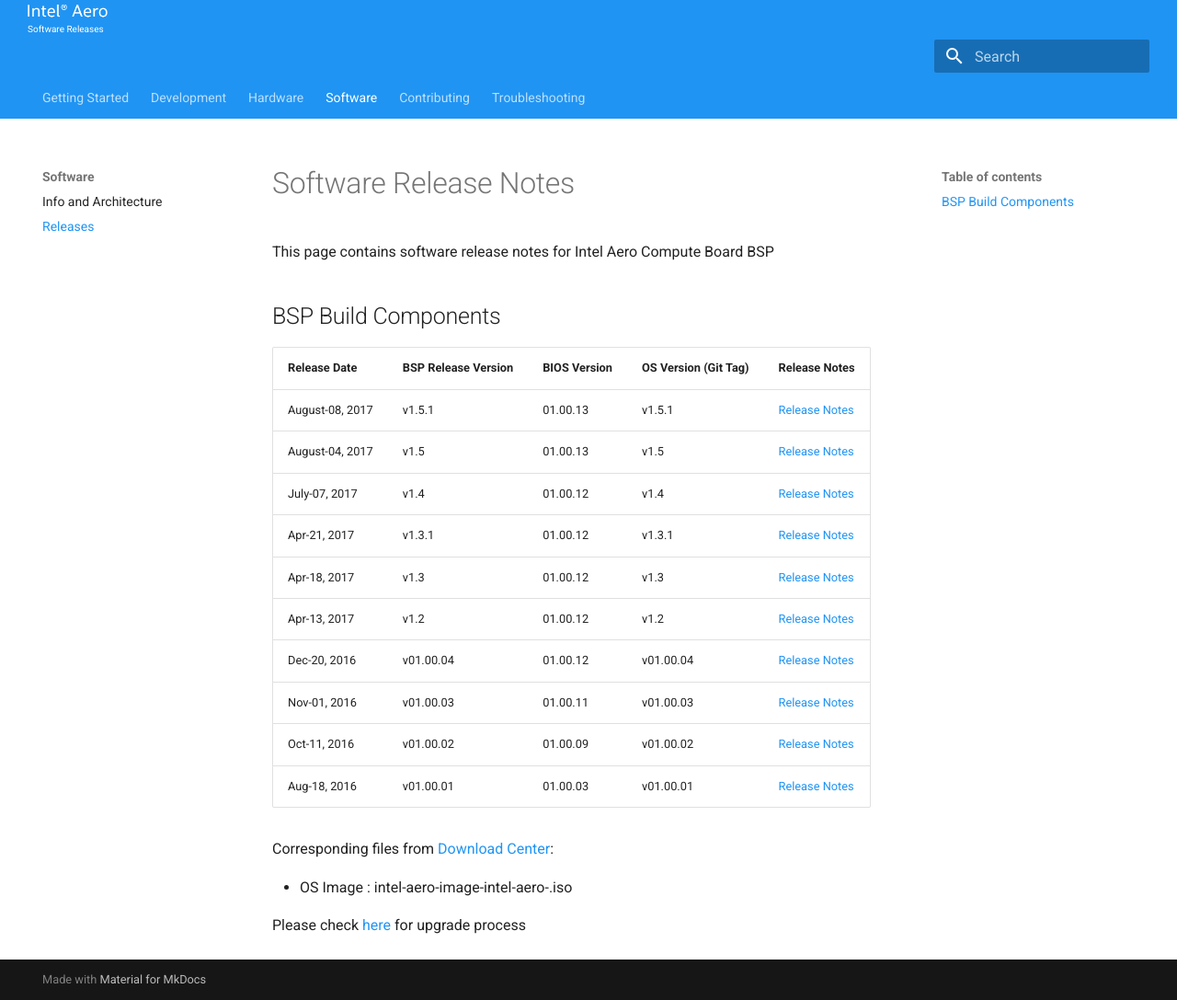
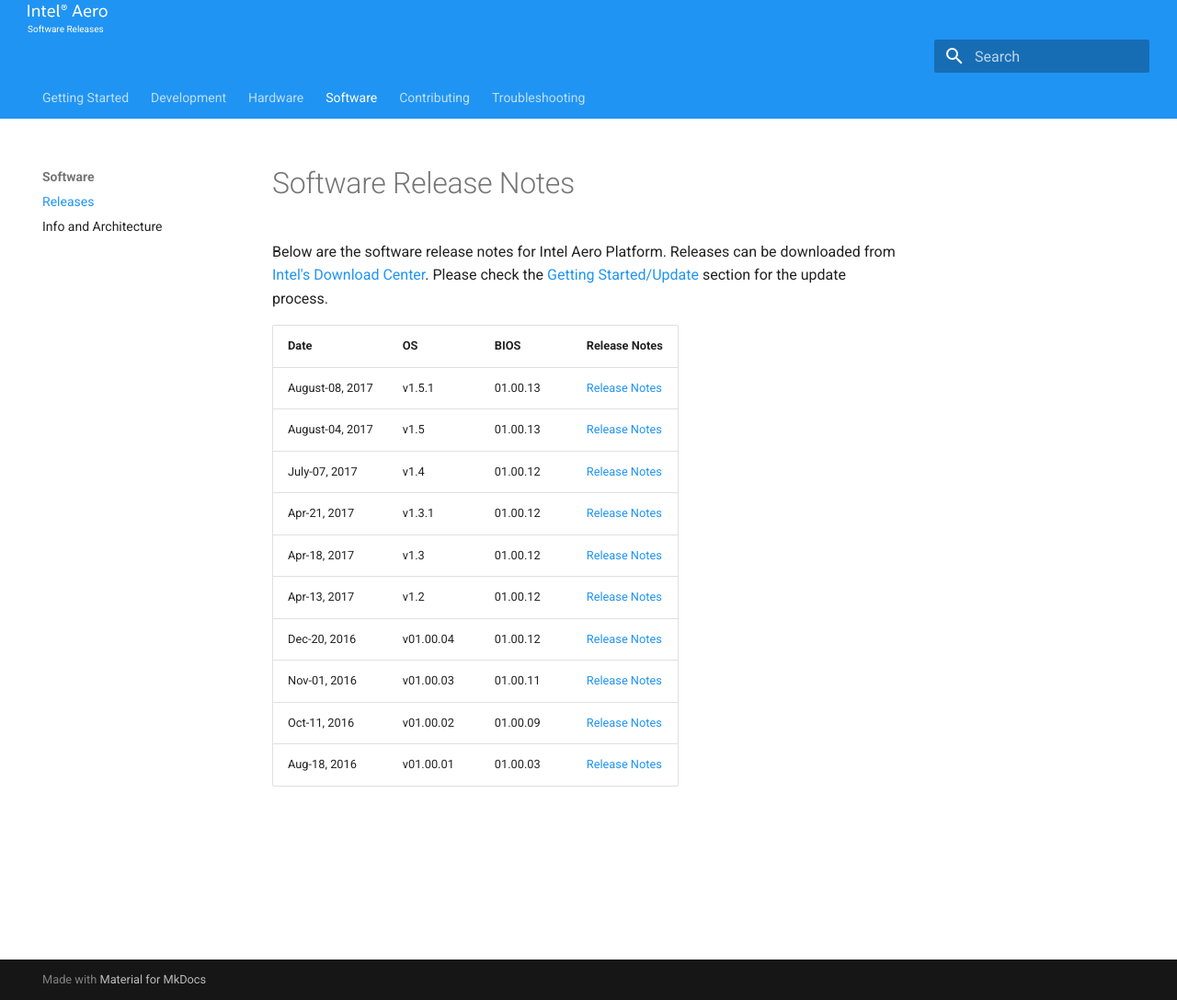
Before and after one commit to sugnanprabhu/intel-aero-docs, an MkDocs documentation site: the page built from docs/sw/release-notes.md, in a window 1280 px wide and 1087 px high. Shown: the whole window at 92% size. Built offline with MkDocs 1.6.1 and Material for MkDocs 9.7.7, drawn with Linux system fonts in a browser that asks for light colours; old or Windows-style settings are respelled for this version of MkDocs.

Commit message:
sw: release-notes: re-order and review content
  - Make it just one section since it's very small
  - Point to Download Center and remove wrong link
  - Tidy up the table, removing redundant "Git Tag"
    column
  - Make it the first section

```diff
--- a/docs/sw/release-notes.md
+++ b/docs/sw/release-notes.md
@@ -1,24 +1,19 @@
 # Software Release Notes
 
-This page contains software release notes for Intel Aero Compute Board BSP
+Below are the software release notes for Intel Aero Platform.
+Releases can be downloaded from [Intel's Download Center](https://downloadcenter.intel.com/download/26932/Intel-Aero-Platform-for-UAVs-Installation-Files?v=t).
+Please check the [Getting Started/Update](https://intel-aero.github.io/getting-started/update/)
+section for the update process.
 
-## BSP Build Components
-
-| Release Date | BSP Release Version | BIOS Version | OS Version (Git Tag) | Release Notes |
-| --------- | -------- | -------- | ------- | ------- |
-| August-08, 2017 | v1.5.1 | 01.00.13 | v1.5.1 | [Release Notes](https://github.com/intel-aero/meta-intel-aero/releases/tag/v1.5.1)|
-| August-04, 2017 | v1.5 | 01.00.13 | v1.5 | [Release Notes](https://github.com/intel-aero/meta-intel-aero/releases/tag/v1.5)|
-| July-07, 2017 | v1.4 | 01.00.12 | v1.4 | [Release Notes](https://github.com/intel-aero/meta-intel-aero/releases/tag/v1.4)|
-| Apr-21, 2017 | v1.3.1 | 01.00.12 | v1.3.1 | [Release Notes](https://github.com/intel-aero/meta-intel-aero/releases/tag/v1.3.1)|
-| Apr-18, 2017 | v1.3 | 01.00.12 | v1.3 | [Release Notes](https://github.com/intel-aero/meta-intel-aero/releases/tag/v1.3)|
-| Apr-13, 2017 | v1.2 | 01.00.12 | v1.2 | [Release Notes](https://github.com/intel-aero/meta-intel-aero/releases/tag/v1.2)|
-| Dec-20, 2016 | v01.00.04 | 01.00.12 | v01.00.04| [Release Notes](https://github.com/intel-aero/meta-intel-aero/releases/tag/v01.00.04)|
-| Nov-01, 2016 | v01.00.03 | 01.00.11 | v01.00.03 | [Release Notes](https://github.com/intel-aero/meta-intel-aero/releases/tag/v01.00.03)|
-| Oct-11, 2016 | v01.00.02 | 01.00.09 | v01.00.02 | [Release Notes](https://github.com/intel-aero/meta-intel-aero/releases/tag/v01.00.02)|
-| Aug-18, 2016 | v01.00.01 | 01.00.03 | v01.00.01 | [Release Notes](https://github.com/intel-aero/meta-intel-aero/releases/tag/v01.00.01)|
-
-Corresponding files from [Download Center](https://downloadcenter.intel.com/download/26932/Intel-Aero-Platform-for-UAVs-Installation-Files?v=t):
-
-* OS Image : intel-aero-image-intel-aero-<OS Version>.iso
-
-Please check [here](https://intel-aero.github.io/getting-started/update/) for upgrade process
+| Date            | OS         | BIOS         | Release Notes |
+| --------------- | ---------- | ------------ | ------------- |
+| August-08, 2017 | v1.5.1     | 01.00.13     | [Release Notes](https://github.com/intel-aero/meta-intel-aero/releases/tag/v1.5.1)|
+| August-04, 2017 | v1.5       | 01.00.13     | [Release Notes](https://github.com/intel-aero/meta-intel-aero/releases/tag/v1.5)|
+| July-07, 2017   | v1.4       | 01.00.12     | [Release Notes](https://github.com/intel-aero/meta-intel-aero/releases/tag/v1.4)|
+| Apr-21, 2017    | v1.3.1     | 01.00.12     | [Release Notes](https://github.com/intel-aero/meta-intel-aero/releases/tag/v1.3.1)|
+| Apr-18, 2017    | v1.3       | 01.00.12     | [Release Notes](https://github.com/intel-aero/meta-intel-aero/releases/tag/v1.3)|
+| Apr-13, 2017    | v1.2       | 01.00.12     | [Release Notes](https://github.com/intel-aero/meta-intel-aero/releases/tag/v1.2)|
+| Dec-20, 2016    | v01.00.04  | 01.00.12     | [Release Notes](https://github.com/intel-aero/meta-intel-aero/releases/tag/v01.00.04)|
+| Nov-01, 2016    | v01.00.03  | 01.00.11     | [Release Notes](https://github.com/intel-aero/meta-intel-aero/releases/tag/v01.00.03)|
+| Oct-11, 2016    | v01.00.02  | 01.00.09     | [Release Notes](https://github.com/intel-aero/meta-intel-aero/releases/tag/v01.00.02)|
+| Aug-18, 2016    | v01.00.01  | 01.00.03     | [Release Notes](https://github.com/intel-aero/meta-intel-aero/releases/tag/v01.00.01)|
--- a/mkdocs.yml
+++ b/mkdocs.yml
@@ -63,8 +63,8 @@
   - Info and Architecture: 'hw/info.md'
   - Mods: 'hw/mods.md'
 - Software:
+  - Releases: 'sw/release-notes.md'
   - Info and Architecture: 'sw/info.md'
-  - Releases: 'sw/release-notes.md'
 - Contributing:
   - Documentation: 'contributions/documentation.md'
   - Applications: 'contributions/app.md'
```
